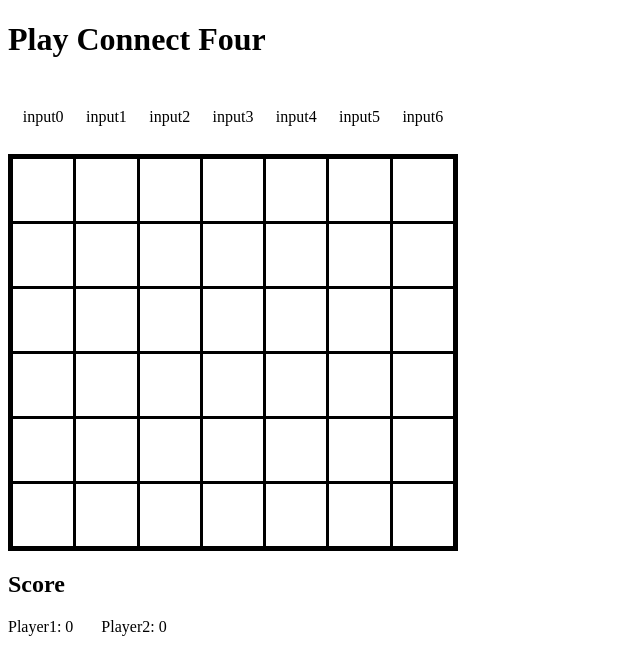
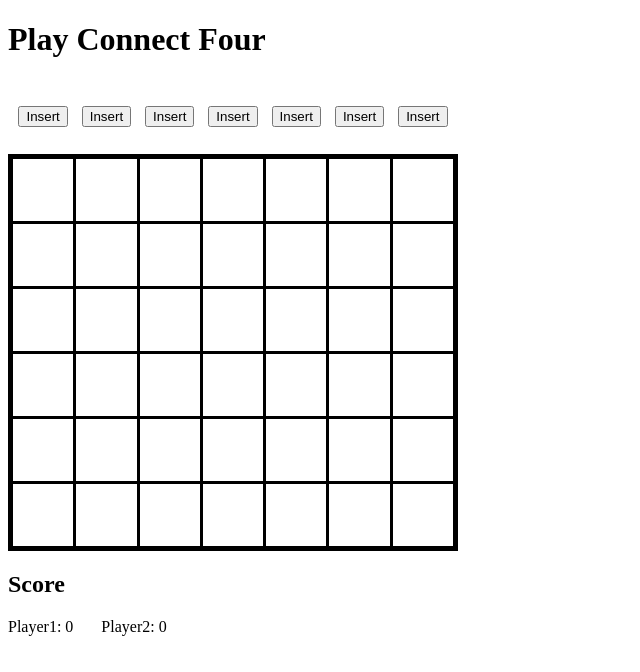
Before and after one commit to Kyruski/mini-apps-1, a React app in the folder challenge_4/: page / in a window 1280 px wide. Shown: the top 672 px of the page, without its empty margins (0-640 px from the left). Built offline with nearby package versions, Linux system fonts and the light colour scheme.

Commit message:
Adds the input button to place a piece

```diff
--- a/challenge_4/client/src/components/inputslot.jsx
+++ b/challenge_4/client/src/components/inputslot.jsx
@@ -4,7 +4,7 @@ export default (props) => {
   let idValue = `input${props.inputNumber}`;
   return (
     <td id={idValue}>
-    {idValue}
+      <button value={'' + props.input}>Insert</button>
     </td>
   );
 }
```
Also changed, not shown: 1 other file (tests, documents, lock files or other folders).
